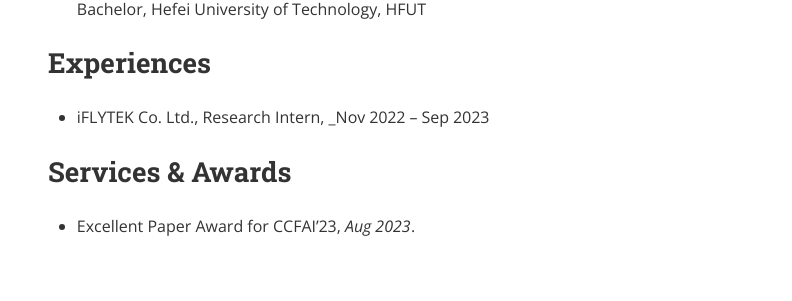
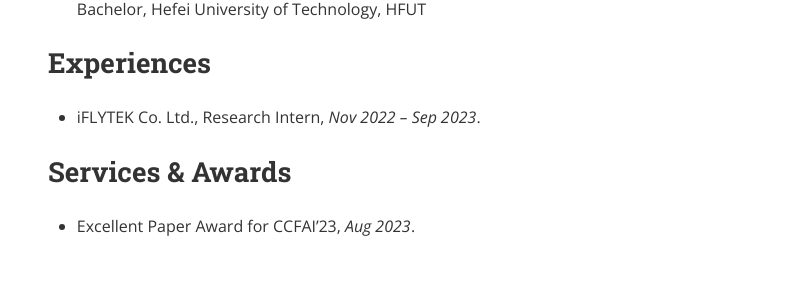
Before and after one commit to sosweetzhang/sosweetzhang.github.io, a Jekyll site: the page built from about.md, in a window 1280 px wide. Shown: the part 1754-2055 px from the top of the page, without its empty margins (224-1016 px from the left). Built offline with Jekyll 4.4.1, drawn with Linux system fonts in a browser that asks for light colours; nearby versions of some CDN libraries; comment, search, counter and statistics services are not loaded; a style sheet for code colours, icons or effects is not loaded.

```diff
--- a/about.md
+++ b/about.md
@@ -39,7 +39,7 @@ In my relentless pursuit of AI excellence, I aspire to not only push the boundar
 
 ## Experiences
 
-- iFLYTEK Co. Ltd., Research Intern, _Nov 2022 – Sep 2023
+- iFLYTEK Co. Ltd., Research Intern, _Nov 2022 – Sep 2023_.
 
 
 ## Services & Awards
```
